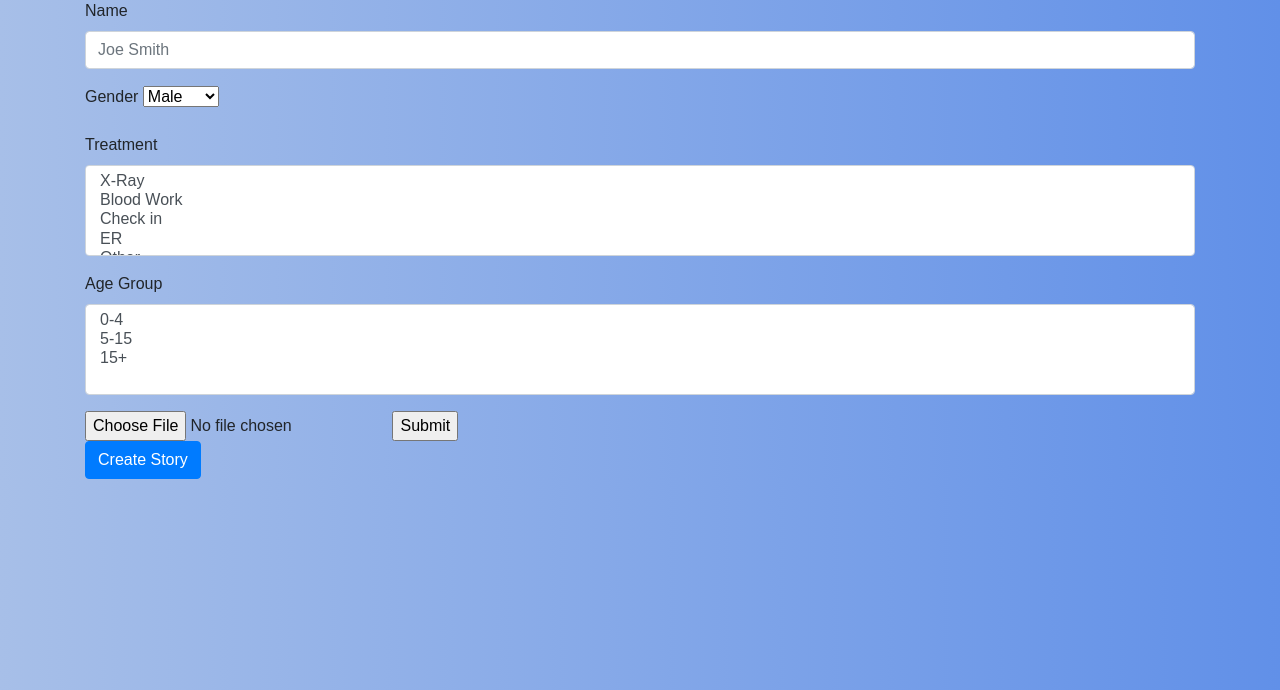
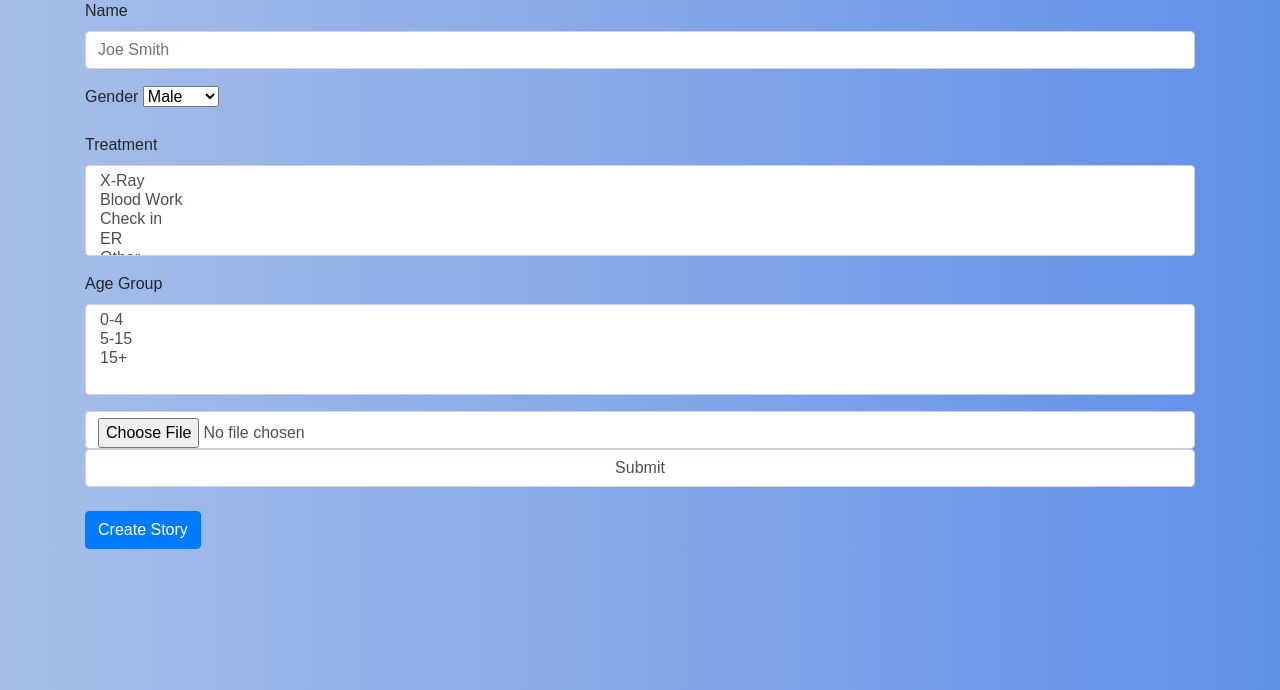
Before and after one commit to delaware19/team-5, a Flask app: template templates/createStories.html in a window 1280 px wide. Shown: the part 110-800 px from the top of the page. Run offline with Flask 2, Linux system fonts and the light colour scheme; the template is opened without the code that fills it, so the values that code supplies are empty; some libraries are stand-ins or nearby versions.

Commit message:
fixed some formatting

```diff
--- a/templates/createStories.html
+++ b/templates/createStories.html
@@ -34,12 +34,14 @@
     </select>
   </div>
 <!--  todo temporarily placed for the functionality can be moved for actual story creation page-->
-  <form action = "/uploader" method = "POST"
-         enctype = "multipart/form-data">
-         <input type = "file" name = "file" />
-         <input type = "submit"/>
-      </form>
-  <button type="button" class="btn btn-primary"> Create Story </button>
+  <form action = "/uploader" method = "POST" enctype = "multipart/form-data">
+         <input type = "file" name = "file" class="form-control"/>
+         <!--TODO: Is the input of this supposed to be submit, cant this be submitted at the same
+         time as the form? also form inside of a form-->
+         <input type = "submit" class="form-control"/>
+  </form>
+  <br>
+  <button type="submit" class="btn btn-primary"> Create Story </button>
 </form>
 
 {% endblock content %}
```
